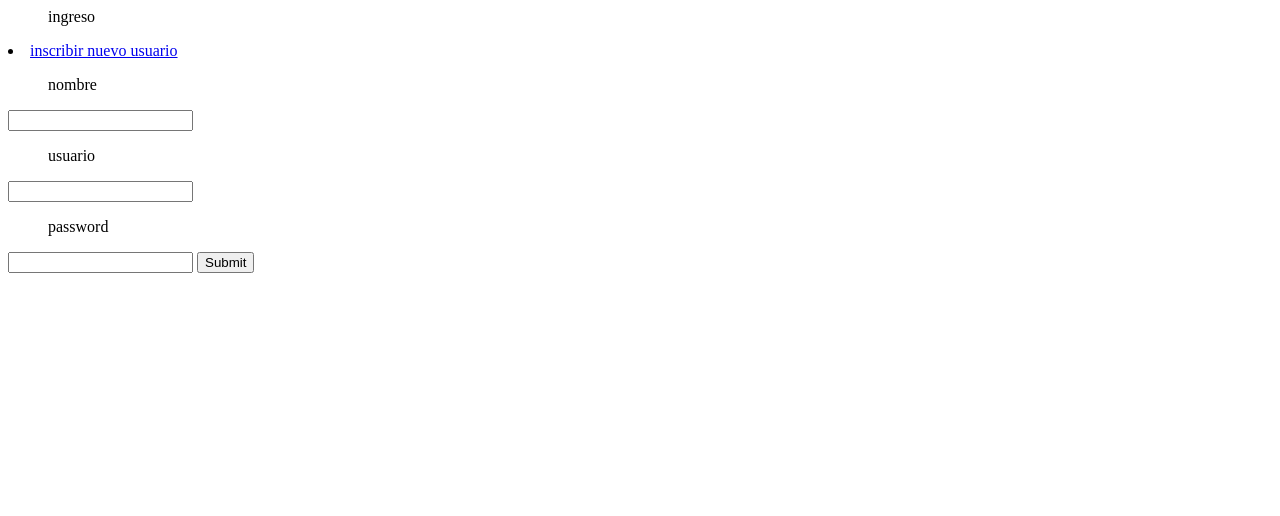
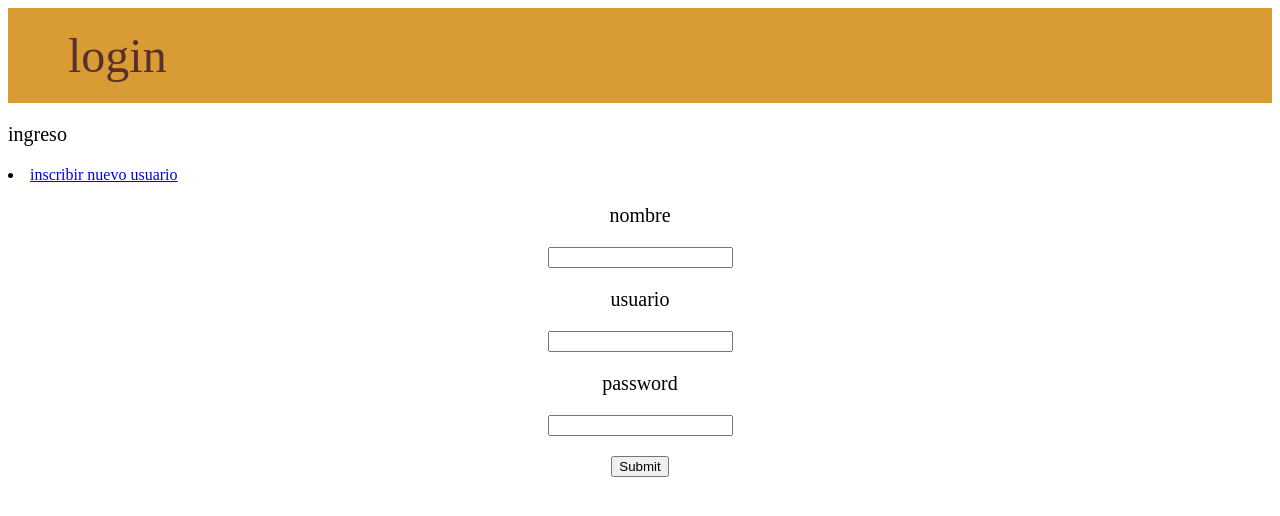
Before and after one commit to luiso1530/proyecto_REST, a Django app: page /users/newU/ in a window 1280 px wide. Shown: the top 516 px of the page. Run offline with Django 3.2, Linux system fonts and the light colour scheme.

Commit message:
ccs parte 1

```diff
--- /dev/null
+++ b/restaurant_app/users/static/users/style.css
@@ -0,0 +1,26 @@
+.page-header {
+        background-color: #d99c34;
+        margin-top: 0;
+        padding: 20px 20px 20px 40px;
+    }
+
+.page-header h1, .page-header h1 a, .page-header h1 a:visited, .page-header h1 a:active {
+        color: #ffffff;
+        font-size: 36pt;
+        text-decoration: none;
+    }
+
+titule {
+	color: #59302e;
+	padding-left: 20px;
+	font-size: 36pt;
+ }
+
+ul {
+	font-size:20px;
+	padding-left: 0px;
+}
+
+form{
+	text-align: center;
+}
--- a/restaurant_app/users/templates/users/login.html
+++ b/restaurant_app/users/templates/users/login.html
@@ -1,6 +1,17 @@
+<div class= "page-header">
+
+{% load staticfiles %}
+<titule>login</titule>
+<link rel="stylesheet" type="text/css" href="{% static 'users/style.css' %}" />
+
+</div>
+
+
 <ul> ingreso </ul>
 
 <li><a href="registrar/" > inscribir nuevo usuario </a></li>
+
+<div class="post">
 
 {% if error_message %}<p><strong>{{ error_message }}</strong></p>{% endif %}
 
@@ -12,4 +23,8 @@
 <input type="text" name="usuario">
 <ul>password</ul>
 <input type="text" name="password">
+<ul></ul>
 <bnt><input type="submit" value="Submit"></bnt>
+
+</form>
+</div>
```
